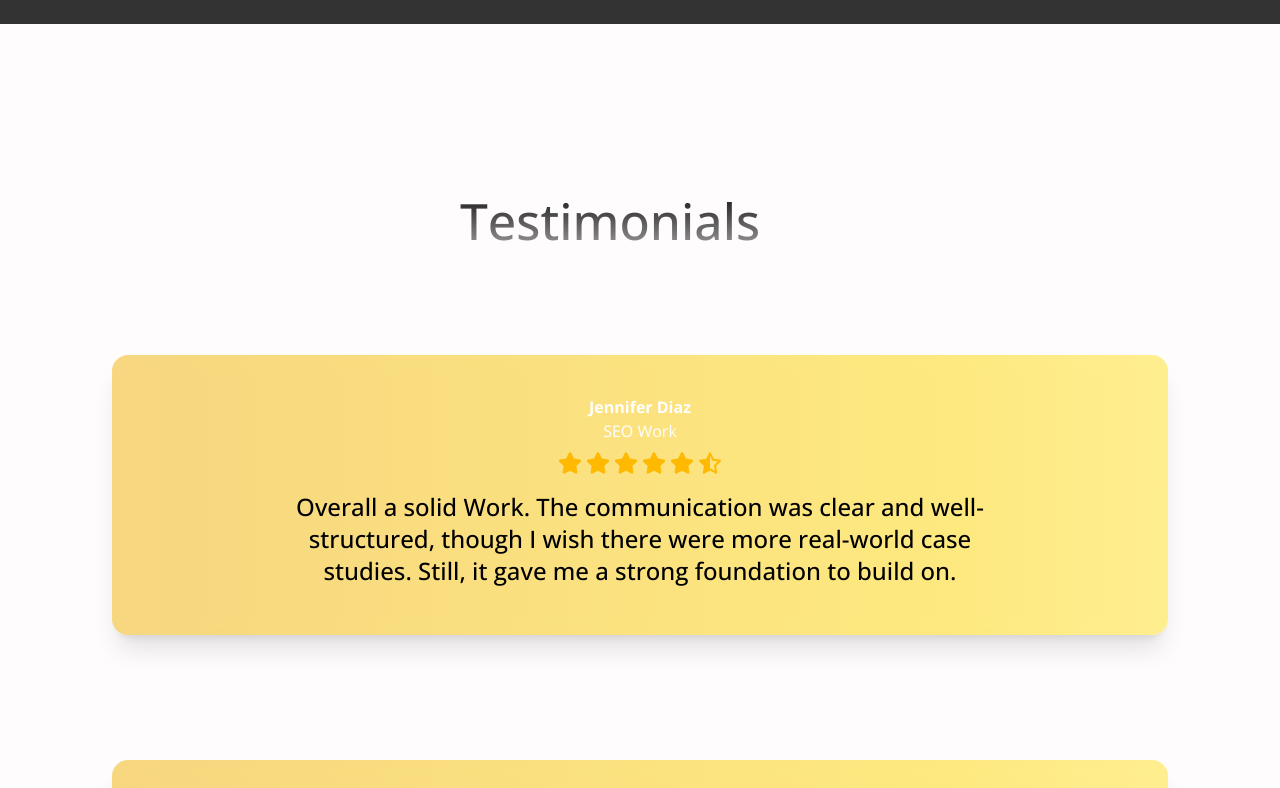
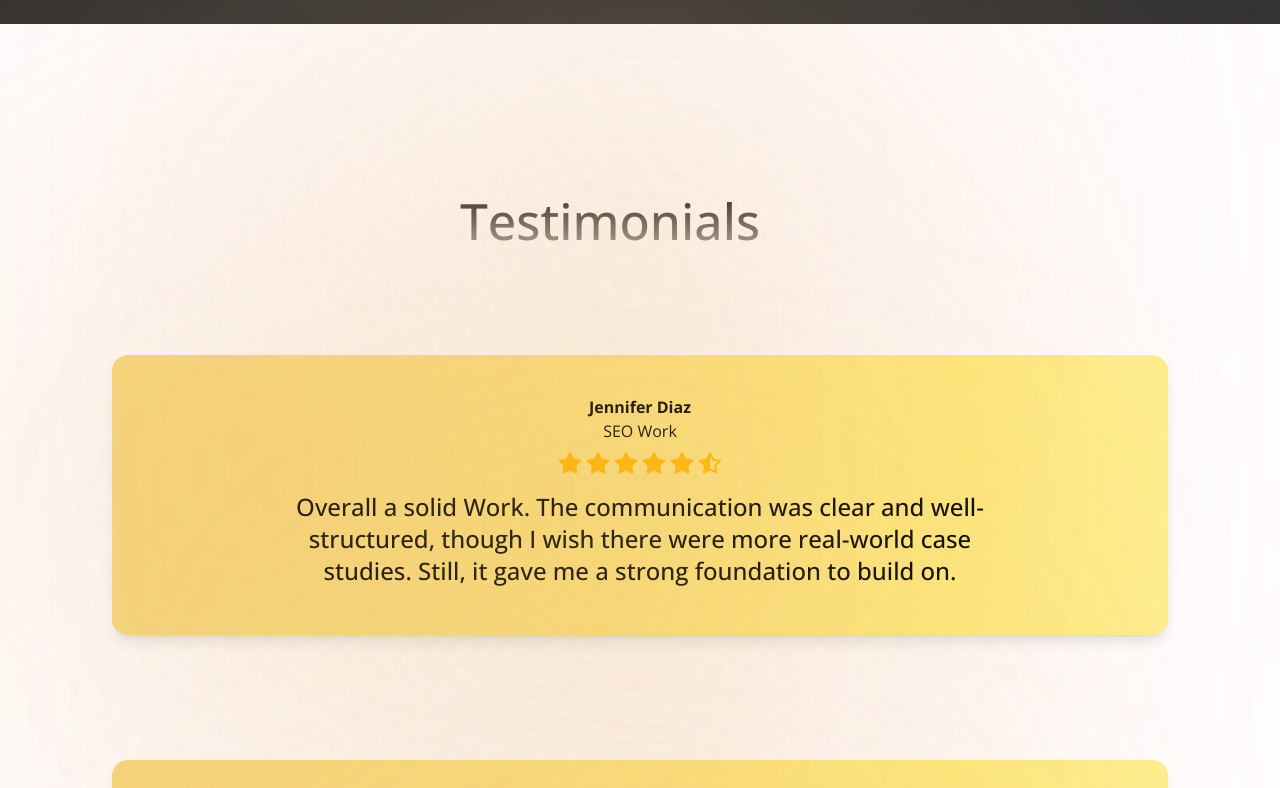
Before and after one commit to rakib00-dev/im-rakib, a React (Vite) app: page / in a window 1280 px wide. Shown: the part 812-1600 px from the top of the page. Built offline with nearby package versions, Linux system fonts and the light colour scheme.

Commit message:
updated the testimonial

```diff
--- a/src/Components/Testimonial.jsx
+++ b/src/Components/Testimonial.jsx
@@ -89,8 +89,8 @@ const TestimonialCard = ({
   borderCss = "border-black",
 }) => {
   return (
-    <div className="sticky h-screen top-0">
-      <div className="md:h-70 relative bg-gradient-to-r from-yellow-500/50 to-yellow-300/50 w-full shadow-xl text-white flex flex-col justify-center items-center py-5 rounded-2xl card">
+    <div className="sticky h-screen top-10">
+      <div className="md:h-70 relative bg-gradient-to-r from-yellow-500/50 to-yellow-300/50 w-full shadow-lg text-white flex flex-col justify-center items-center py-5 rounded-2xl card">
         <div className="absolute inset-0 bg-white/40 backdrop-blur-sm -z-10" />
         <div
           className=" h-60 w-60 blur-[220px] absolute"
@@ -105,8 +105,8 @@ const TestimonialCard = ({
           // style={{ width: '100%', height: 'auto' }}
           className="rounded-full"
         /> */}
-          <h5 className="font-bold">{name}</h5>
-          <span>{title}</span>
+          <h5 className="text-black font-bold">{name}</h5>
+          <span className="text-black ">{title}</span>
         </div>
         <span className="flex gap-1 justify-start items-center font-medium">
           {fiveStar ? (
--- a/src/index.css
+++ b/src/index.css
@@ -24,6 +24,12 @@
     180deg,
     rgb(0, 0, 0) 0%,
     rgba(120, 120, 120, 0.507) 100%
+  );
+
+  --logo-gradient: linear-gradient(
+    41deg,
+    rgb(213, 158, 30) 0%,
+    rgb(255 208 190) 100%
   );
 }
 
```
